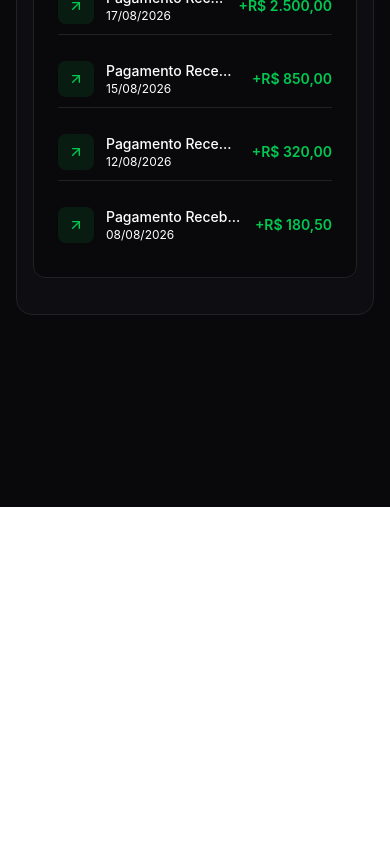
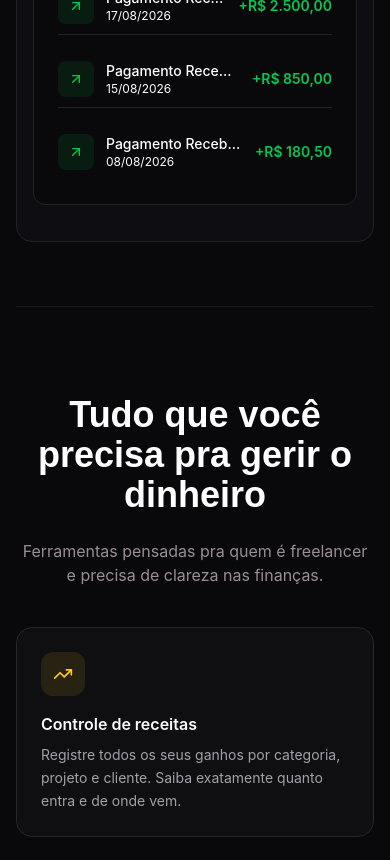
Before and after one commit to Kcode61/FlowFin, a Next.js app in the folder Frontend/: page / in a window 390 px wide. Shown: the part 1500-2360 px from the top of the page. Before the commit the page ends 2007 px from the top, so only its background shows below. Built offline with nearby package versions, Linux system fonts and the light colour scheme.

Commit message:
Created Tools section

```diff
--- a/Frontend/app/components/StatusPreviewBox/index.tsx
+++ b/Frontend/app/components/StatusPreviewBox/index.tsx
@@ -100,23 +100,6 @@ export function StatusPreviewBox() {
 
                 <div className="flex-1 min-w-0">
                   <p className="text-sm font-medium text-white truncate">
-                    Pagamento Recebido - Venda
-                  </p>
-                  <p className="text-xs text-white">12/08/2026</p>
-                </div>
-
-                <span className="text-sm font-semibold text-green-500">
-                  +R$ 320,00
-                </span>
-              </div>
-
-              <div className="flex items-center gap-3 py-2.5 border-b border-[#222225] last:border-0">
-                <div className="w-9 h-9 rounded-lg flex items-center justify-center bg-green-500/10 text-green-500">
-                  <ArrowUpRight className="w-4 h-4" />
-                </div>
-
-                <div className="flex-1 min-w-0">
-                  <p className="text-sm font-medium text-white truncate">
                     Pagamento Recebido - Investimento
                   </p>
                   <p className="text-xs text-white">08/08/2026</p>
--- /dev/null
+++ b/Frontend/app/components/handToolsSection/index.tsx
@@ -0,0 +1,100 @@
+import {
+  FolderKanbanIcon,
+  LayoutDashboardIcon,
+  Target,
+  TrendingDown,
+  TrendingUp,
+  Users,
+} from "lucide-react";
+
+export function HandToolsSection() {
+  return (
+    <section className="py-22 border-t border-[#19181A] ">
+      <div className="max-w-7xl mx-auto">
+        <div className="max-w-2xl mx-auto text-center">
+          <h2 className="text-4xl text-white mb-6 font-bold font-poppins">
+            Tudo que você precisa pra gerir o dinheiro
+          </h2>
+          <p className=" text-[#9A8E91] font-inter">
+            Ferramentas pensadas pra quem é freelancer e precisa de clareza nas
+            finanças.
+          </p>
+        </div>
+        <div className="max-w-6xl py-10 mx-auto grid grid-cols-1 md:grid-cols-2 lg:grid-cols-3 gap-6 ">
+          <div className="group rounded-2xl border border-[#27272a] bg-[#0f0f12] p-6 transition-colors hover:border-[#facc15]/30">
+            <div className="mb-4 flex h-11 w-11 items-center justify-center rounded-xl bg-[#facc15]/10 text-[#facc15] transition-colors group-hover:bg-[#facc15]/15">
+              <TrendingUp className="h-5 w-5" />
+            </div>
+            <h3 className="text-base font-semibold text-[#fafafa]">
+              Controle de receitas
+            </h3>
+            <p className="mt-2 text-sm leading-relaxed text-[#a1a1aa]">
+              Registre todos os seus ganhos por categoria, projeto e cliente.
+              Saiba exatamente quanto entra e de onde vem.
+            </p>
+          </div>
+          <div className="group rounded-2xl border border-[#27272a] bg-[#0f0f12] p-6 transition-colors hover:border-[#facc15]/30">
+            <div className="mb-4 flex h-11 w-11 items-center justify-center rounded-xl bg-[#facc15]/10 text-[#facc15] transition-colors group-hover:bg-[#facc15]/15">
+              <TrendingDown className="h-5 w-5" />
+            </div>
+            <h3 className="text-base font-semibold text-[#fafafa]">
+              Gestão de despesas
+            </h3>
+            <p className="mt-2 text-sm leading-relaxed text-[#a1a1aa]">
+              Acompanhe cada centavo que sai. Categorize gastos recorrentes e
+              pontuais para enxergar onde dá pra economizar.
+            </p>
+          </div>
+          <div className="group rounded-2xl border border-[#27272a] bg-[#0f0f12] p-6 transition-colors hover:border-[#facc15]/30">
+            <div className="mb-4 flex h-11 w-11 items-center justify-center rounded-xl bg-[#facc15]/10 text-[#facc15] transition-colors group-hover:bg-[#facc15]/15">
+              <FolderKanbanIcon className="h-5 w-5" />
+            </div>
+            <h3 className="text-base font-semibold text-[#fafafa]">
+              Projetos organizados
+            </h3>
+            <p className="mt-2 text-sm leading-relaxed text-[#a1a1aa]">
+              Vincule projetos a clientes, defina valores e acompanhe o
+              progresso de cada trabalho em um só lugar.
+            </p>
+          </div>
+          <div className="group rounded-2xl border border-[#27272a] bg-[#0f0f12] p-6 transition-colors hover:border-[#facc15]/30">
+            <div className="mb-4 flex h-11 w-11 items-center justify-center rounded-xl bg-[#facc15]/10 text-[#facc15] transition-colors group-hover:bg-[#facc15]/15">
+              <Target className="h-5 w-5" />
+            </div>
+            <h3 className="text-base font-semibold text-[#fafafa]">
+              Metas financeiras
+            </h3>
+            <p className="mt-2 text-sm leading-relaxed text-[#a1a1aa]">
+              Crie metas de reserva, investimento ou equipamento e acompanhe sua
+              evolução rumo ao objetivo.
+            </p>
+          </div>
+          <div className="group rounded-2xl border border-[#27272a] bg-[#0f0f12] p-6 transition-colors hover:border-[#facc15]/30">
+            <div className="mb-4 flex h-11 w-11 items-center justify-center rounded-xl bg-[#facc15]/10 text-[#facc15] transition-colors group-hover:bg-[#facc15]/15">
+              <Users className="h-5 w-5" />
+            </div>
+            <h3 className="text-base font-semibold text-[#fafafa]">
+              Cadastro de clientes
+            </h3>
+            <p className="mt-2 text-sm leading-relaxed text-[#a1a1aa]">
+              Mantenha dados de contato, empresa e status de cada cliente. Tudo
+              sempre à mão quando precisar.
+            </p>
+          </div>
+          <div className="group rounded-2xl border border-[#27272a] bg-[#0f0f12] p-6 transition-colors hover:border-[#facc15]/30">
+            <div className="mb-4 flex h-11 w-11 items-center justify-center rounded-xl bg-[#facc15]/10 text-[#facc15] transition-colors group-hover:bg-[#facc15]/15">
+              <LayoutDashboardIcon className="h-5 w-5" />
+            </div>
+            <h3 className="text-base font-semibold text-[#fafafa]">
+              Dashboard inteligente
+            </h3>
+            <p className="mt-2 text-sm leading-relaxed text-[#a1a1aa]">
+              Visualize receitas, despesas e o progresso das metas em gráficos
+              claros e atualizados em tempo real.
+            </p>
+          </div>
+        </div>
+      </div>
+    </section>
+  );
+}
--- a/Frontend/app/page.tsx
+++ b/Frontend/app/page.tsx
@@ -5,6 +5,7 @@ import {
   ChartColumn,
   Check,
   FolderCog2,
+  Hand,
   LayoutDashboardIcon,
   LogIn,
   LucideFolderKanban,
@@ -14,6 +15,7 @@ import {
   Wallet,
 } from "lucide-react";
 import { StatusPreviewBox } from "./components/StatusPreviewBox";
+import { HandToolsSection } from "./components/handToolsSection";
 
 export default function Home() {
   return (
@@ -126,6 +128,7 @@ export default function Home() {
           </div>
         </div>
         <StatusPreviewBox />
+        <HandToolsSection />
       </div>
     </section>
   );
```
